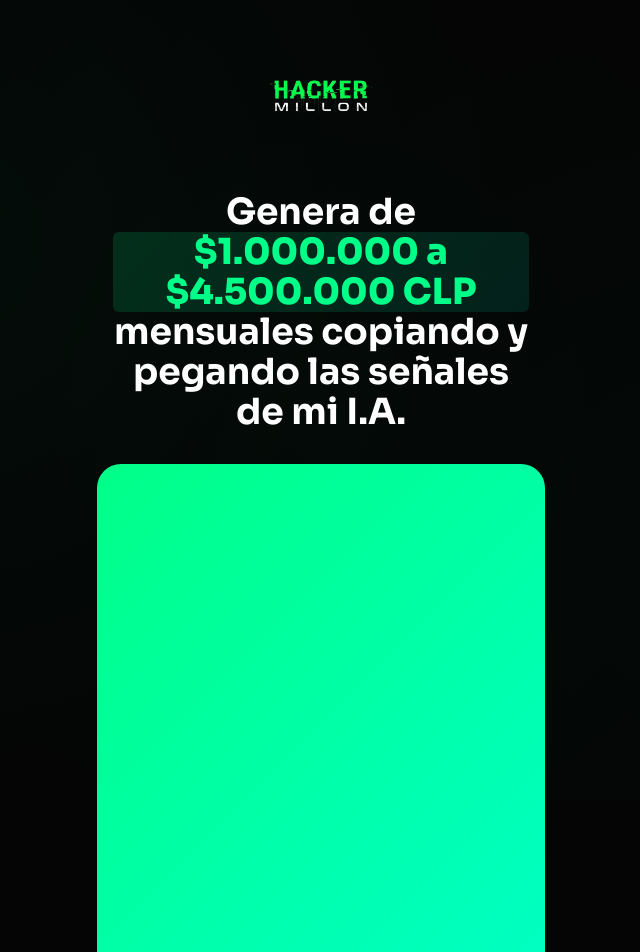
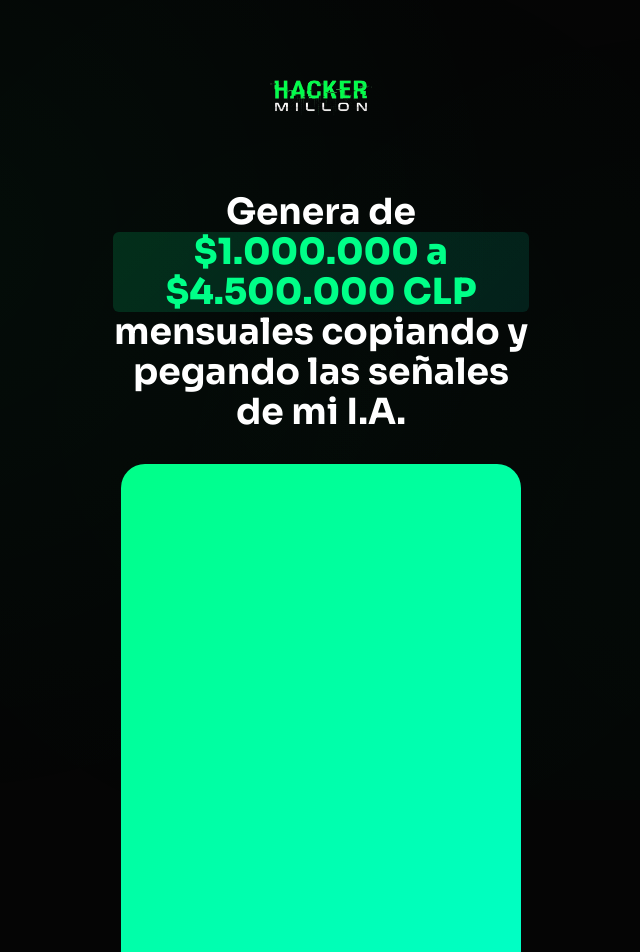
Before and after one commit to 24games/funil-interativo-greenfy, a React (Vite) app: page / in a window 1280 px wide. Shown: the top 952 px of the page, without its empty margins (319-959 px from the left). Built offline with nearby package versions, Linux system fonts and the light colour scheme.

Commit message:
Corrige centralizacao do video e esconde elementos abaixo do botao no Step 7

```diff
--- a/src/components/Step7.jsx
+++ b/src/components/Step7.jsx
@@ -8,12 +8,18 @@ export default function Step7() {
   const delaySeconds = 134 // Tempo em segundos (2 minutos e 14 segundos)
   const buttonRef = useRef(null)
 
-  // Fallback: se o Vturb não funcionar, mostra o botão após o tempo
+  // Fallback: se o Vturb não funcionar, mostra o botão e elementos após o tempo
   useEffect(() => {
     const fallbackTimer = setTimeout(() => {
+      // Mostra o botão
       if (buttonRef.current && buttonRef.current.classList.contains('esconder')) {
         buttonRef.current.classList.remove('esconder')
       }
+      // Mostra todos os elementos com classe .esconder (benefícios, urgência, trust badges)
+      const hiddenElements = document.querySelectorAll('.esconder')
+      hiddenElements.forEach(el => {
+        el.classList.remove('esconder')
+      })
     }, (delaySeconds + 2) * 1000)
 
     return () => clearTimeout(fallbackTimer)
@@ -125,7 +131,7 @@ export default function Step7() {
         initial={{ opacity: 0, y: 20 }}
         animate={{ opacity: 1, y: 0 }}
         transition={{ delay: 1.3 }}
-        className="glass-card p-6 space-y-3"
+        className="esconder glass-card p-6 space-y-3"
       >
         {[
           'Acceso inmediato a la IA',
@@ -153,7 +159,7 @@ export default function Step7() {
         initial={{ opacity: 0 }}
         animate={{ opacity: 1 }}
         transition={{ delay: 1.9 }}
-        className="text-center space-y-1"
+        className="esconder text-center space-y-1"
       >
         <p className="text-yellow-400 font-bold text-sm">⚠️ CUPOS LIMITADOS</p>
         <p className="text-gray-400 text-xs">Solo quedan 7 cupos disponibles hoy</p>
@@ -164,7 +170,7 @@ export default function Step7() {
         initial={{ opacity: 0 }}
         animate={{ opacity: 1 }}
         transition={{ delay: 2.1 }}
-        className="flex items-center justify-center gap-4 text-xs text-gray-500"
+        className="esconder flex items-center justify-center gap-4 text-xs text-gray-500"
       >
         <span>🔒 Pago Seguro</span>
         <span>•</span>
--- a/src/components/VturbVideo.jsx
+++ b/src/components/VturbVideo.jsx
@@ -22,10 +22,8 @@ export default function VturbVideo({ videoId, playerId, delaySeconds }) {
     player.id = videoId
     player.style.cssText = `
       display: block !important;
-      margin: 0 auto !important;
       width: 100% !important;
       height: 100% !important;
-      max-width: 400px !important;
       border-radius: calc(1.5rem - 0.5px) !important;
       overflow: hidden !important;
       position: relative !important;
--- a/src/index.css
+++ b/src/index.css
@@ -240,6 +240,12 @@ body {
   background: linear-gradient(135deg, #00FF88, #00FFD4);
   overflow: hidden;
   isolation: isolate;
+  display: flex;
+  align-items: center;
+  justify-content: center;
+  width: 100%;
+  max-width: 400px;
+  margin: 0 auto;
 }
 
 .vturb-video-wrapper vturb-smartplayer {
```
